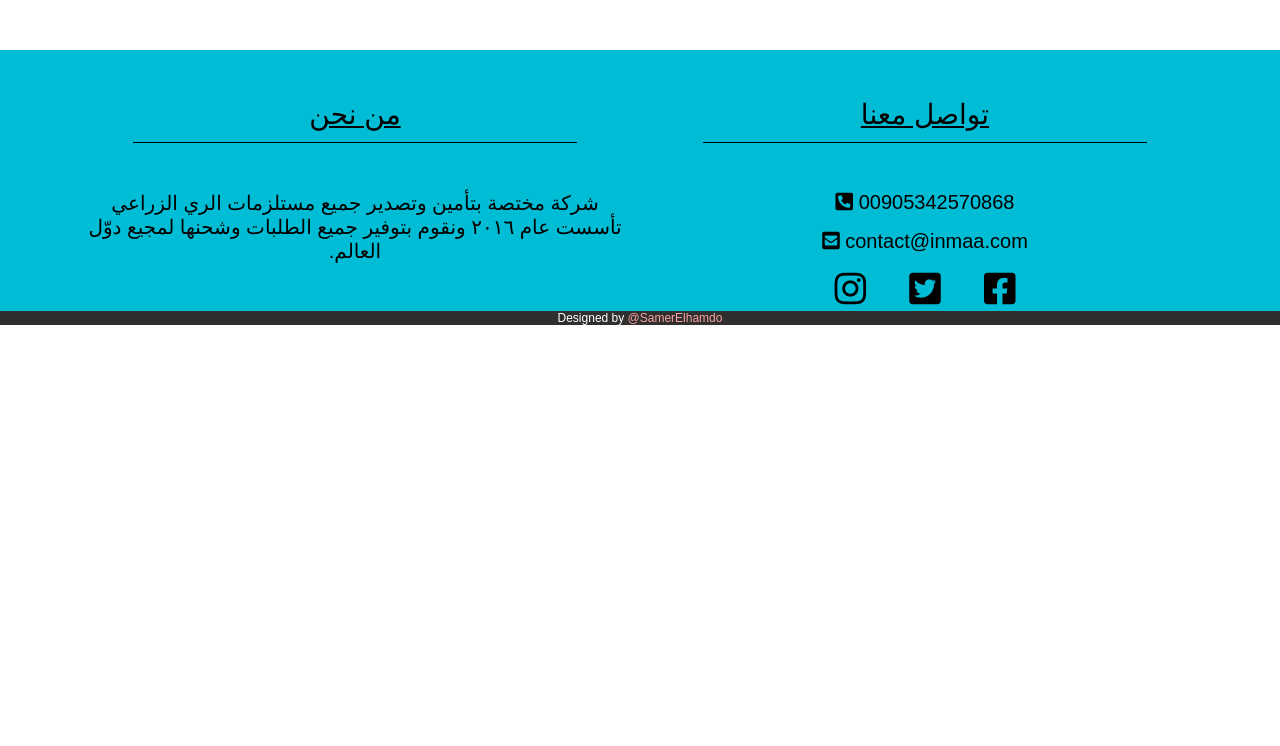
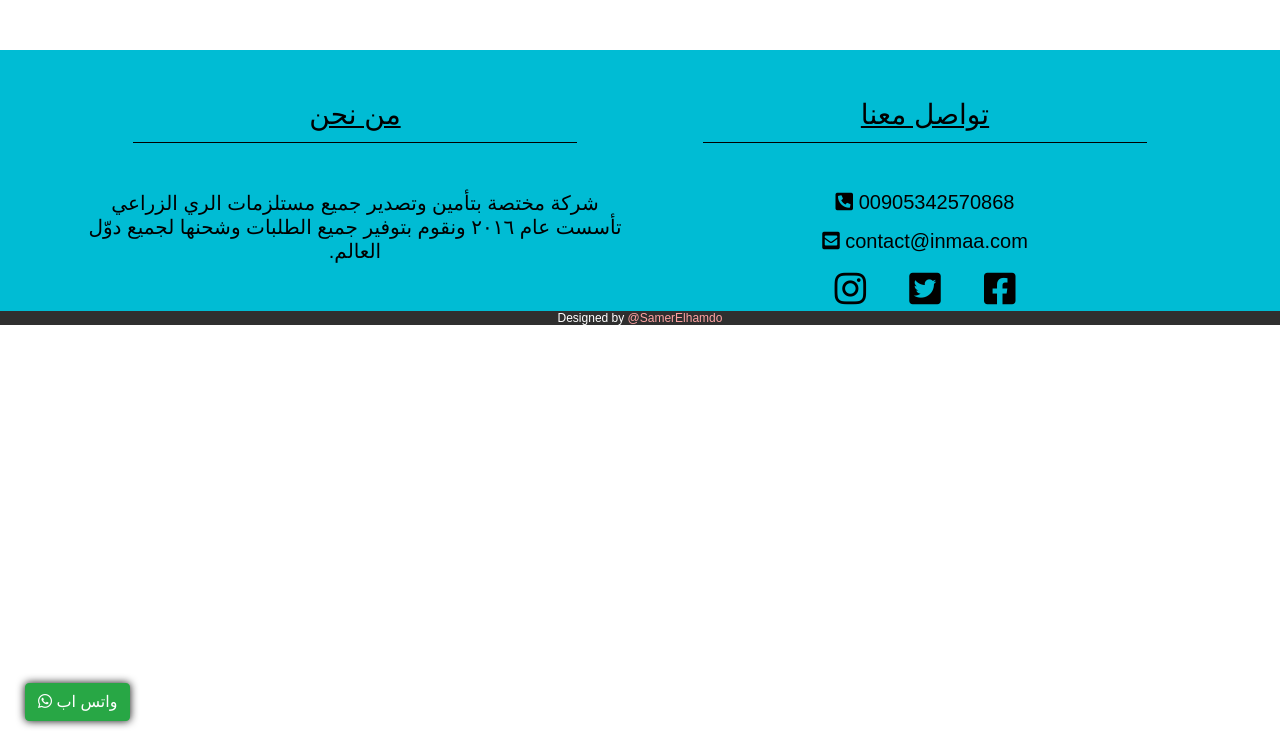
Before and after one commit to SamerElhamdo/inma, a Django app: template templates/base.html in a window 1280 px wide. Shown: the part 54-800 px from the top of the page. Run offline with Django 3.2, Linux system fonts and the light colour scheme; the template is opened without the code that fills it, so the values that code supplies are empty; some libraries are stand-ins or nearby versions.

Commit message:
whatsapp

```diff
--- a/templates/base.html
+++ b/templates/base.html
@@ -51,7 +51,7 @@
             </div>
 
         </nav>
-<!--         <a id="whatsapp" class="btn btn-success" href="https://wa.me/905342570868">واتس اب <i class="fab fa-whatsapp"></i></a> -->
+         <a id="whatsapp" class="btn btn-success" href="https://wa.me/905342570868">واتس اب <i class="fab fa-whatsapp"></i></a>
         {% block content %}
 
         {% endblock  %}
@@ -81,7 +81,7 @@
               <div class="col-lg-6 col-12">
                 <div class="about-us text-center">
                   <h3 class="m-5 ">من نحن</h3>
-                  <p>شركة مختصة بتأمين وتصدير جميع مستلزمات الري الزراعي تأسست عام ٢٠١٦ ونقوم بتوفير جميع الطلبات وشحنها لمجيع دوّل العالم.</p>
+                  <p>شركة مختصة بتأمين وتصدير جميع مستلزمات الري الزراعي تأسست عام ٢٠١٦ ونقوم بتوفير جميع الطلبات وشحنها لجميع دوّل العالم.</p>
 
                 </div>
 
@@ -110,13 +110,7 @@
         <script>
             new WOW().init();
         </script>
-        <script type='text/javascript'>
-            (function() {
-            var s = document.createElement('script');s.type='text/javascript';s.async=true;s.id='lsInitScript';
-            s.src='https://livesupporti.com/Scripts/clientAsync.js?acc=85a82b25-0648-455f-a043-01701257ab1d&skin=Air';
-            var scr=document.getElementsByTagName('script')[0];scr.parentNode.appendChild(s, scr);
-            })();
-        </script>
+
     </body>
 
 </html>
```
